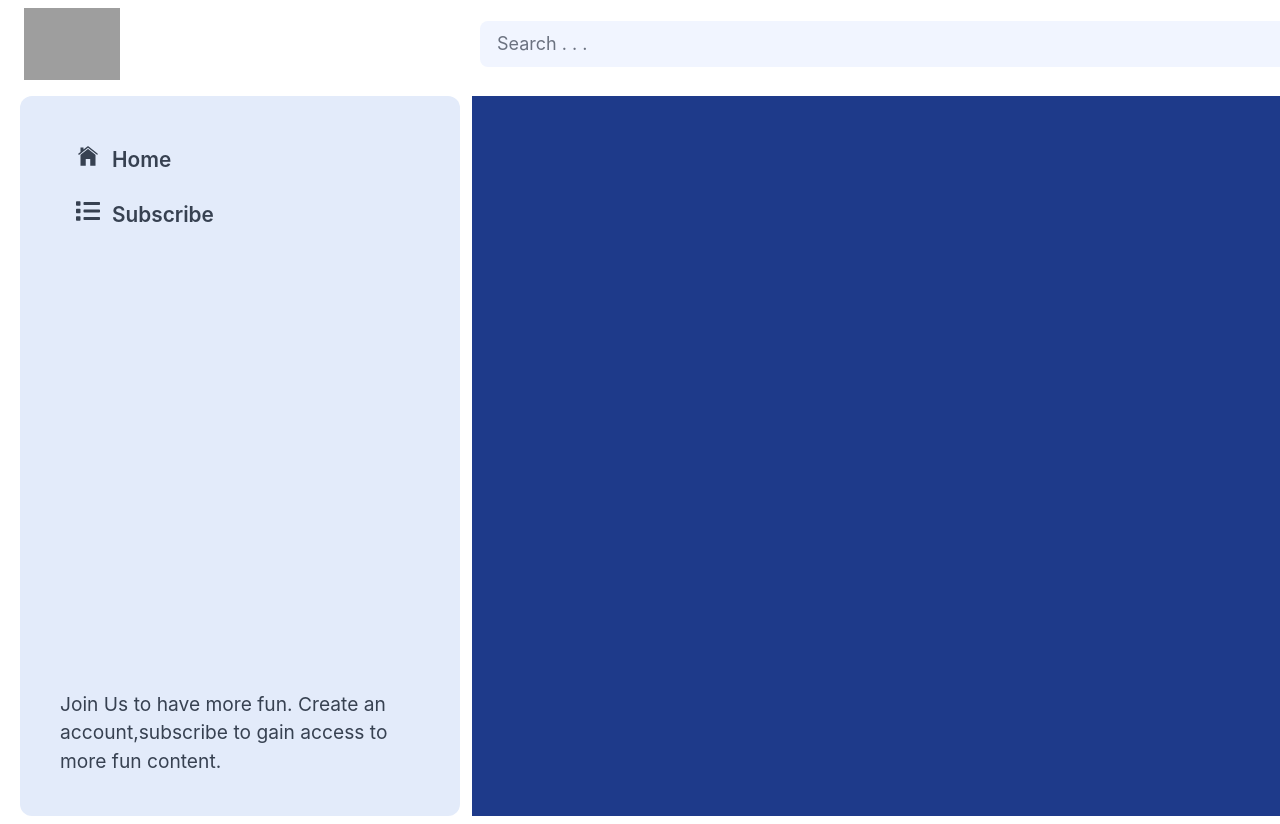
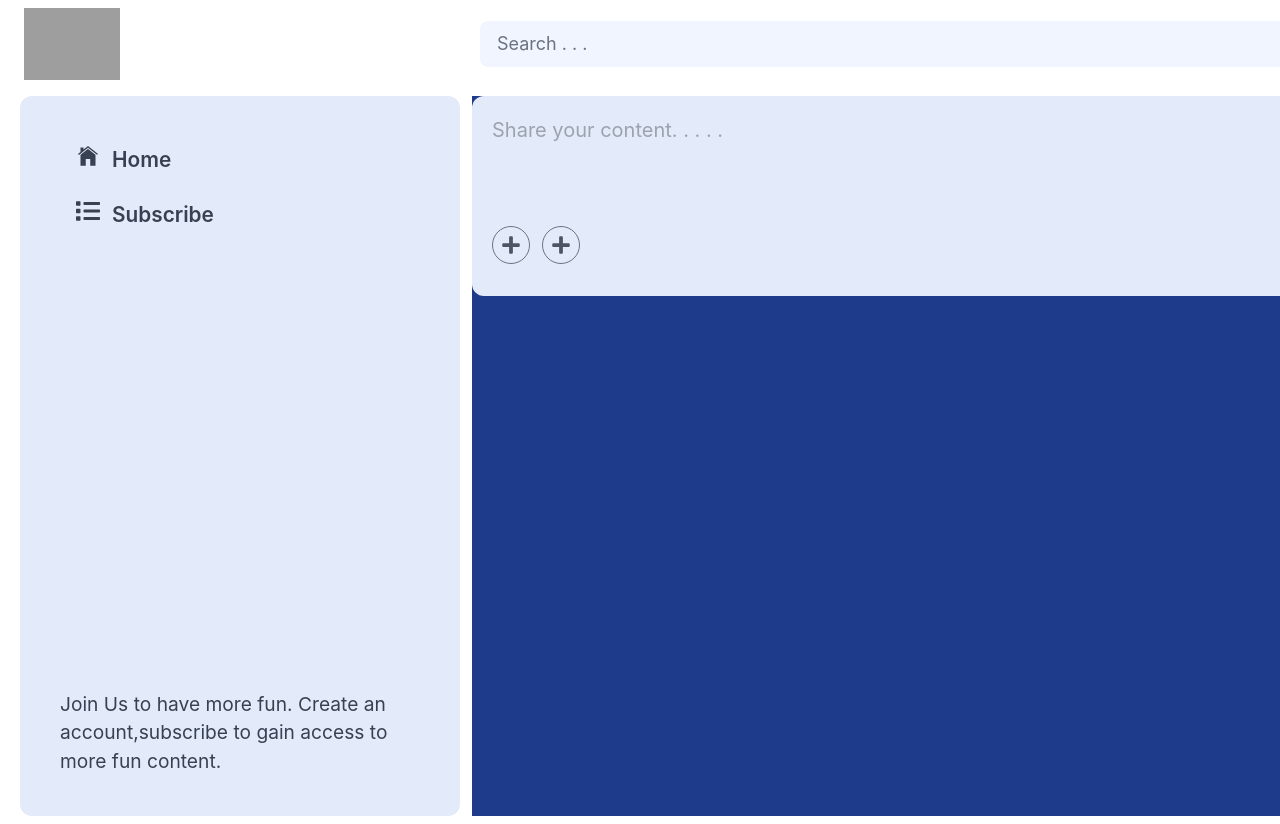
Before and after one commit to katampoi/phase-5-frontend, a React (Create React App) app: page / in a window 1280 px wide. Shown: the top 824 px of the page. Built offline with nearby package versions, Linux system fonts and the light colour scheme; grey boxes are pictures that could not be loaded.

Commit message:
Create content component

```diff
--- /dev/null
+++ b/src/components/ShareContent.jsx
@@ -0,0 +1,26 @@
+import React from 'react'
+import * as Io from "react-icons/io"
+import * as Fa from "react-icons/fa";
+
+function ShareContent({}) {
+  return (
+    <div className='w-full h-[200px] bg-[#e3ebfa] rounded-xl'>
+        <form >
+            <textArea rows="3" placeholder='Share your content. . . . .' className='w-full h-full bg-transparent text-xl text-gray-500 p-5 outline-none' />
+        </form>
+        <div className='mx-5 flex flex-row justify-between'>
+            <div className='flex flex-row space-x-3'>
+                <div className='border border-gray-500 rounded-full p-2'>
+                    <Fa.FaPlus className=' text-xl  text-gray-600 cursor-pointer'/>
+                </div>
+                <div className='border border-gray-500 rounded-full p-2'>
+                    <Fa.FaPlus className=' text-xl text-gray-600 cursor-pointer'/>
+                </div>
+            </div>
+        </div>
+
+    </div>
+  )
+}
+
+export default ShareContent
--- a/src/pages/LandingPage.jsx
+++ b/src/pages/LandingPage.jsx
@@ -2,11 +2,12 @@ import React from 'react'
 import NavBar from '../components/NavBar'
 import * as Io from "react-icons/io"
 import * as Fa from "react-icons/fa";
+import ShareContent from '../components/ShareContent';
 function LandingPage() {
 
   function ListItem({word,path,icon}){
     return(
-      <li onClick={path} className='flex flex-row space-x-3 text-[1.3rem] text-gray-700 font-semibold  w-full px-4 py-2 rounded-lg hover:bg-[#3080ED] hover:text-white'>
+      <li onClick={path} className='cursor-pointer flex flex-row space-x-3 text-[1.3rem] text-gray-700 font-semibold  w-full px-4 py-2 rounded-lg hover:bg-[#3080ED] hover:text-white'>
         {icon} <div>{word}</div>
       </li>
     )
@@ -15,7 +16,7 @@ function LandingPage() {
     <div className='mx-3'>
       <NavBar/>
       <section id="body" className='grid grid-cols-[440px,940px,440px] justify-between gap-3 mt-4 '>
-        <section id="leftBar" className='w-[440px] h-[90vh] bg-[#e3ebfa] rounded-xl flex flex-col justify-between py-10'>
+        <section id="leftBar" className='h-[90vh] bg-[#e3ebfa] rounded-xl flex flex-col justify-between py-10'>
           <ul className='px-10  space-y-2'>
             <ListItem word={'Home'} icon={<Io.IoIosHome  size={24}/>}/>
             <ListItem word={'Subscribe'} icon={<Fa.FaList size={24}/>}/>
@@ -29,7 +30,8 @@ function LandingPage() {
           </div>
 
         </section>
-        <section id='middle' className='bg-blue-900 '>
+        <section id='middle' className='bg-blue-900 h-[90vh]'>
+          <ShareContent/>
 
         </section>
         <section id="leftBar" className=' h-[90vh] bg-[#e3ebfa] rounded-xl'>
```
